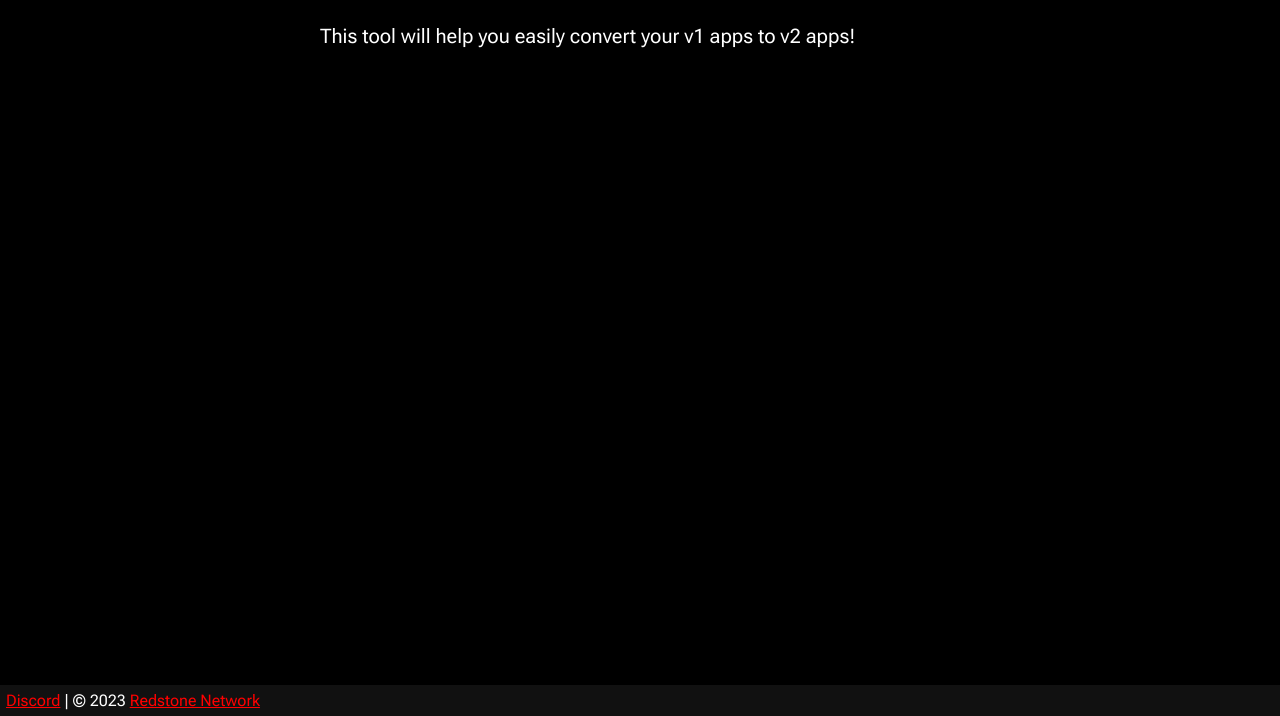
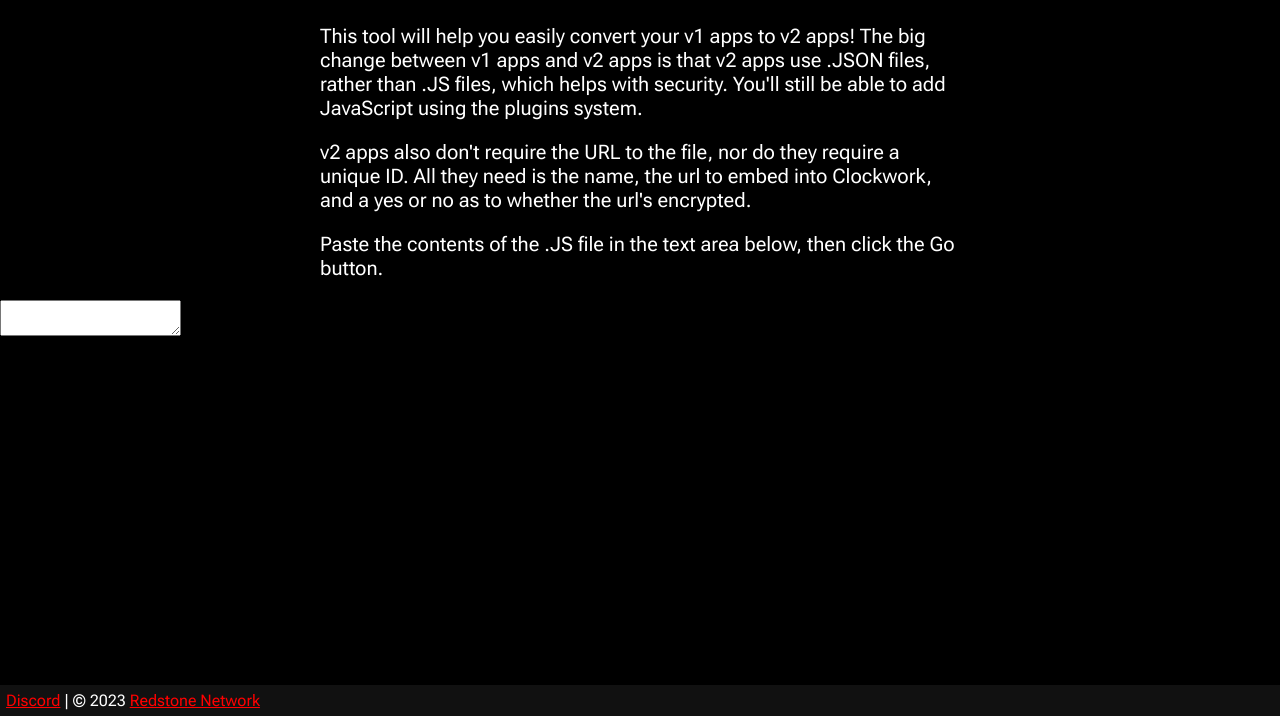
Before and after one commit to red-stone-network/clockwork, a plain HTML site: page converter/index.html in a window 1280 px wide. Shown: the part 84-800 px from the top of the page. Drawn offline with Linux system fonts and the light colour scheme.

Commit message:
Update file index.html

```diff
--- a/converter/index.html
+++ b/converter/index.html
@@ -20,8 +20,17 @@
   <div class="content">
     <h1>Convert v1 apps to v2</h1>
     <p>
-      This tool will help you easily convert your v1 apps to v2 apps!
+      This tool will help you easily convert your v1 apps to v2 apps! The big change between v1 apps and v2 apps is that v2 apps use .JSON files, rather than .JS files, which helps with security. You'll still be able to add JavaScript using the plugins system.
     </p>
+    <p>
+      v2 apps also don't require the URL to the file, nor do they require a unique ID. All they need is the name, the url to embed into Clockwork, and a yes or no as to whether the url's encrypted.
+    </p>
+    <p>
+      Paste the contents of the .JS file in the text area below, then click the Go button.
+    </p>
+    <textarea>
+
+    </textarea>
   </div>
   <div class="navbar">
     Something broke..
```
